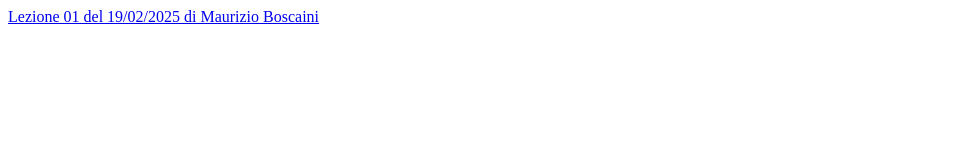
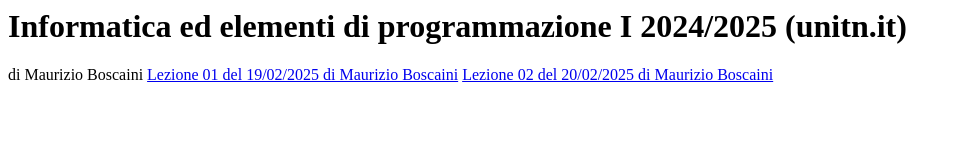
Before and after one commit to mboscaini-unitn/codelabs, a plain HTML site: page index.html in a window 1280 px wide. Shown: the whole page, without its empty margins (0-961 px from the left). Drawn offline with Linux system fonts and the light colour scheme.

Commit message:
Update index.html

```diff
--- a/index.html
+++ b/index.html
@@ -1 +1,4 @@
-<a href="https://mboscaini-unitn.github.io/codelabs/index.html">Lezione 01 del 19/02/2025 di Maurizio Boscaini</a>
+<h1>Informatica ed elementi di programmazione I 2024/2025 (unitn.it)</h1>
+di Maurizio Boscaini
+<a href="https://mboscaini-unitn.github.io/codelabs/lab01_appunti">Lezione 01 del 19/02/2025 di Maurizio Boscaini</a>
+<a href="https://mboscaini-unitn.github.io/codelabs/lab02_appunti">Lezione 02 del 20/02/2025 di Maurizio Boscaini</a>
```
